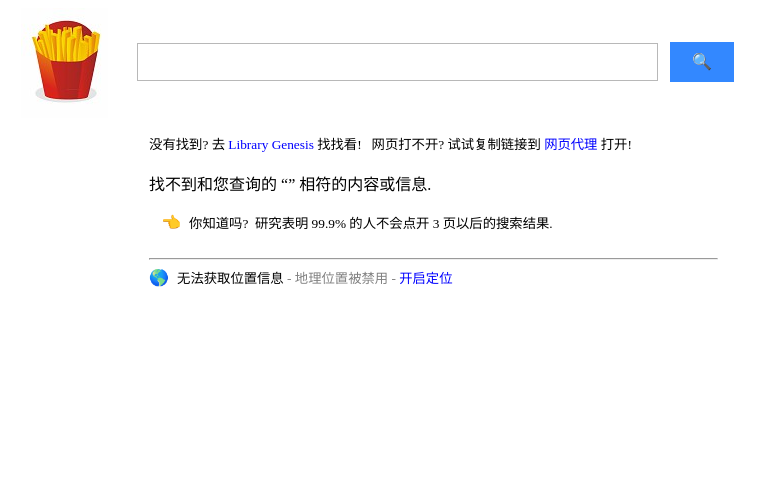
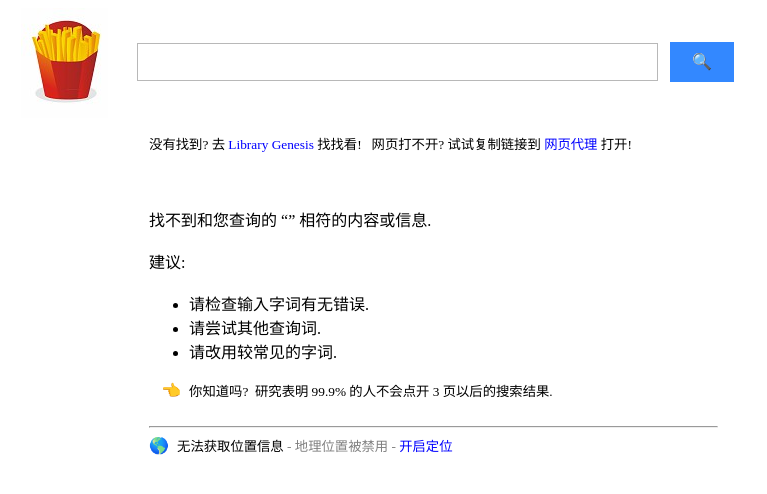
Before and after one commit to justsweetpotato/potato-search, a Django app: template potato/templates/detail.html in a window 1280 px wide. Shown: the top 494 px of the page, without its empty margins (0-767 px from the left). Run offline with Django 3.2, Linux system fonts and the light colour scheme; the template is opened without the code that fills it, so the values that code supplies are empty.

Commit message:
页面显示美化

```diff
--- a/potato/templates/detail.html
+++ b/potato/templates/detail.html
@@ -47,6 +47,10 @@
 
         .li2 {
             list-style-type: none;
+        }
+
+        .li3, .li4, .li5 {
+            list-style-type: disc;
         }
 
         .form1 {
@@ -145,7 +149,18 @@
         </li>
         <br>
     {% empty %}
+        <br>
+        <br>
         <li class="li2">找不到和您查询的 “<span class="span2">{{ q }}</span>” 相符的内容或信息.</li>
+        <br>
+        建议:
+        <br>
+        <br>
+        <ul>
+            <li class="li3">请检查输入字词有无错误.</li>
+            <li class="li4">请尝试其他查询词.</li>
+            <li class="li5">请改用较常见的字词.</li>
+        </ul>
     {% endfor %}
     <br>
     {% if not empty %}
@@ -153,7 +168,9 @@
             {% ifequal page_number page %}
                 &nbsp;&nbsp;{{ page_number }}&nbsp;&nbsp;
             {% else %}
-                &nbsp;&nbsp;<a class="a_page" href="?location={{ location }}&q={{ q }}&page={{ page_number }}">{{ page_number }}</a>&nbsp;&nbsp;
+                &nbsp;&nbsp;
+                <a class="a_page" href="?location={{ location }}&q={{ q }}&page={{ page_number }}">{{ page_number }}</a>
+                &nbsp;&nbsp;
             {% endifequal %}
         {% endfor %}
         &nbsp;&nbsp;&nbsp;👈&nbsp;
```
